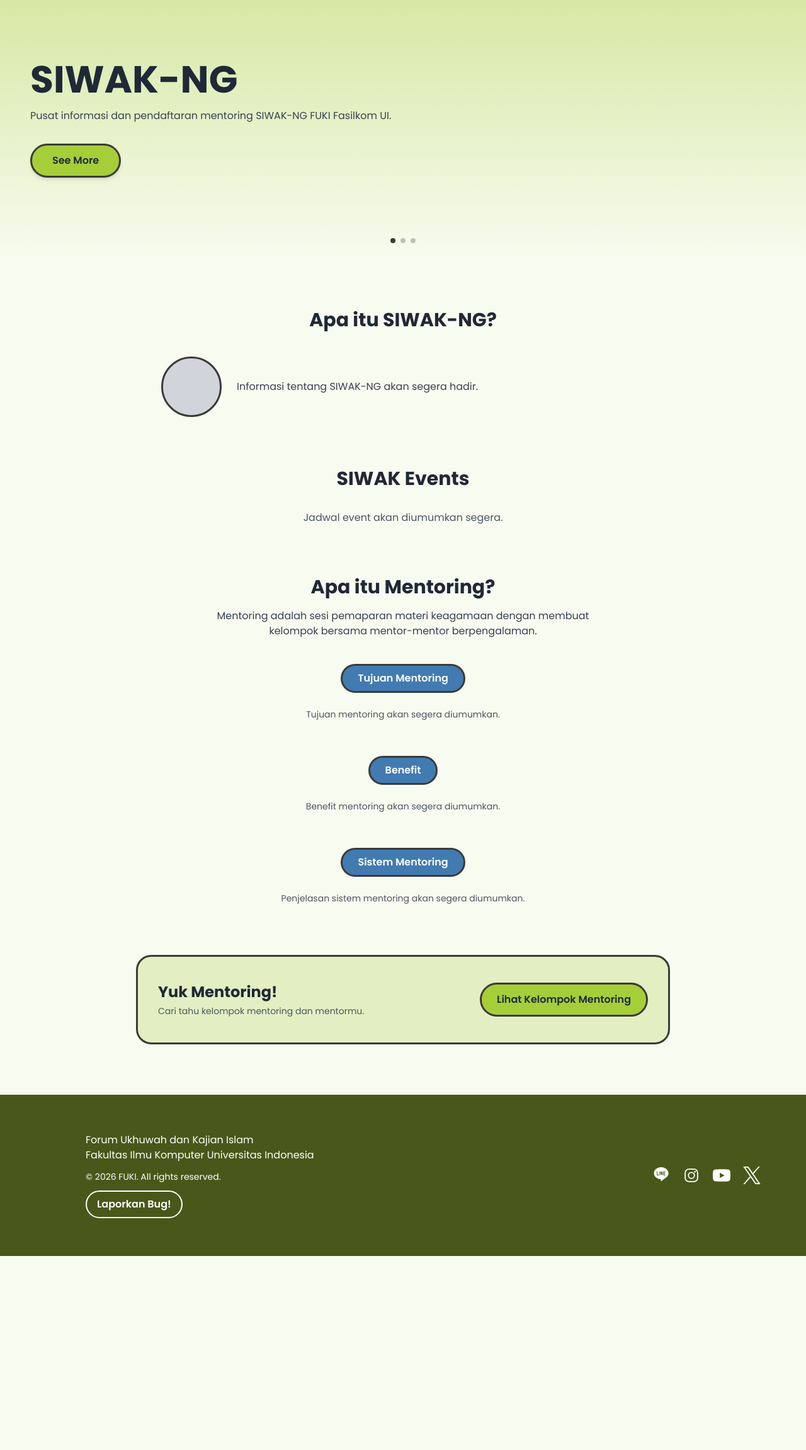
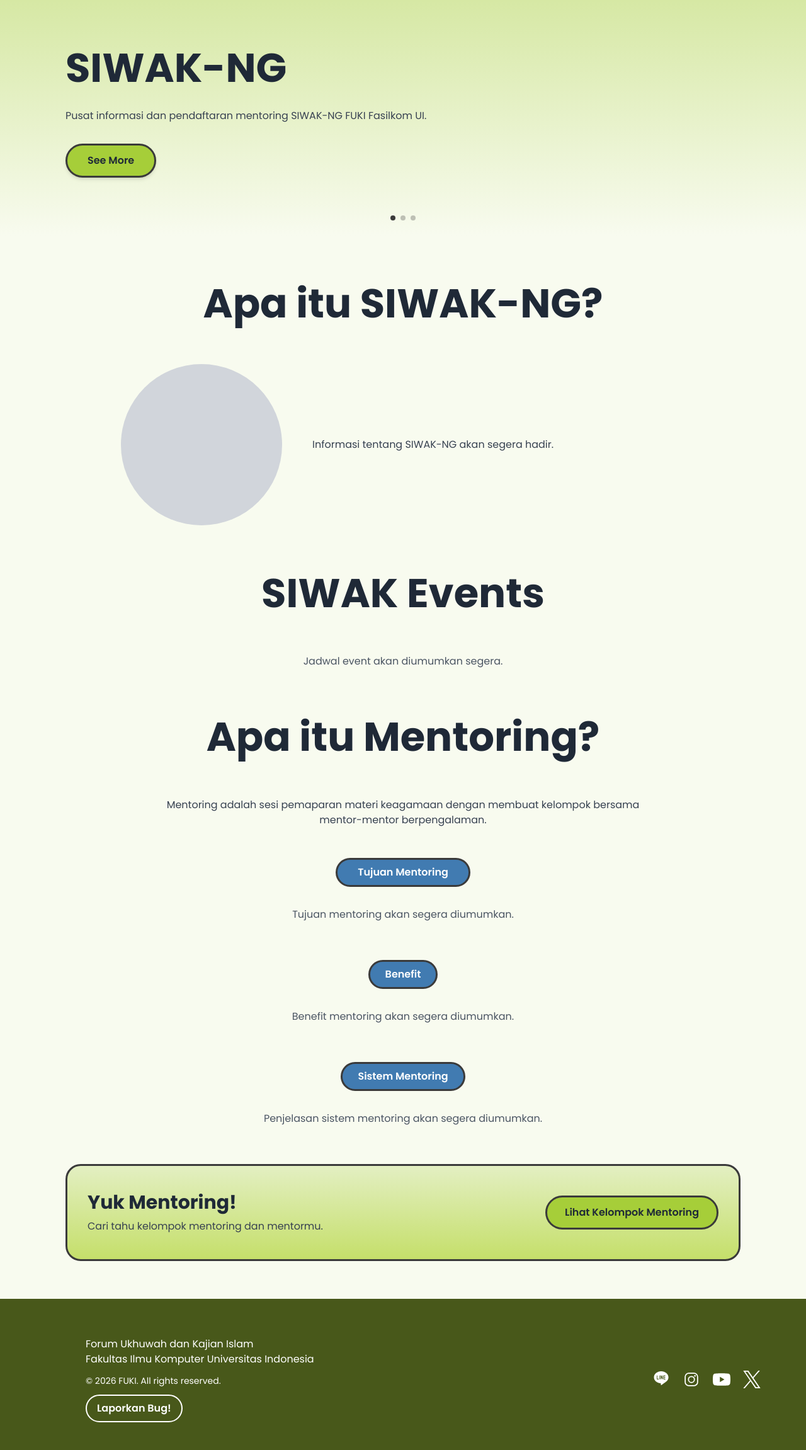
Before and after one commit to FUKI-Fasilkom/web-fuki, a Django app: page /siwak/ in a window 1280 px wide. Shown: the part 65-2367 px from the top of the page at 63% size. Before the commit the page ends 2059 px from the top, so only its background shows below. Run offline with Django 4.2, Linux system fonts and the light colour scheme; data comes from the database, SQL or seed files in the repository; data that the repository does not hold is empty; some libraries are stand-ins or nearby versions.

Commit message:
fix(siwak): sesuaikan font size, spacing, dan ukuran gambar dengan Figma

```diff
--- a/siwak/models.py
+++ b/siwak/models.py
@@ -9,6 +9,7 @@ from django.utils import timezone
 JURUSAN_CHOICES = [
     ("IK", "Ilmu Komputer"),
     ("SI", "Sistem Informasi"),
+    ("KA", "Kecerdasan Artifisial"),
     ("IK-IUP", "Ilmu Komputer (International Undergraduate Program)"),
     ("SI-IUP", "Sistem Informasi (International Undergraduate Program)"),
 ]
--- a/siwak/templates/siwak/landing.html
+++ b/siwak/templates/siwak/landing.html
@@ -8,9 +8,9 @@
 
 <!-- Hero -->
 <div class="relative w-full bg-gradient-to-b from-[#D6E8A4] to-[#F8FBEF] overflow-hidden">
-  <div class="max-w-7xl mx-auto px-6 sm:px-12 py-16 sm:py-24">
-    <h1 class="text-4xl sm:text-6xl font-bold text-gray-800">{{ info.hero_judul }}</h1>
-    <p class="mt-4 max-w-xl text-gray-700 text-sm sm:text-base">
+  <div class="max-w-7xl mx-auto px-6 sm:px-[104px] py-[60px]">
+    <h1 class="text-[36px] sm:text-[64px] font-bold text-gray-800">{{ info.hero_judul }}</h1>
+    <p class="mt-4 max-w-xl text-gray-700 text-base">
       {{ info.hero_deskripsi|default:"Pusat informasi dan pendaftaran mentoring SIWAK-NG FUKI Fasilkom UI." }}
     </p>
     <a href="#apa-itu"
@@ -27,104 +27,152 @@
 </div>
 
 <div class="bg-[#F8FBEF]">
-  <div class="max-w-5xl mx-auto px-6 py-16 sm:py-20">
+  <div class="max-w-7xl mx-auto px-6 sm:px-[104px] py-[60px]">
 
     <!-- Apa itu SIWAK-NG -->
     <section id="apa-itu" class="scroll-mt-20">
-      <h2 class="text-2xl sm:text-3xl font-bold text-gray-800 text-center mb-10">Apa itu SIWAK-NG?</h2>
-      <div class="flex flex-col sm:flex-row items-center gap-6 max-w-3xl mx-auto">
+      <h2 class="text-[36px] sm:text-[64px] font-bold text-gray-800 text-center mb-12">Apa itu SIWAK-NG?</h2>
+      <div class="flex flex-col sm:flex-row items-center gap-12 max-w-4xl mx-auto">
         {% if info.apa_itu_gambar %}
         <img src="{{ info.apa_itu_gambar.url }}" alt="SIWAK-NG"
-             class="w-24 h-24 rounded-full object-cover border-[3px] border-[#3A3A3A] shrink-0">
+             class="w-[256px] h-[256px] rounded-full object-cover shrink-0">
         {% else %}
-        <div class="w-24 h-24 rounded-full bg-gray-300 border-[3px] border-[#3A3A3A] shrink-0"></div>
+        <div class="w-[256px] h-[256px] rounded-full bg-gray-300 shrink-0"></div>
         {% endif %}
-        <p class="text-gray-700 text-sm sm:text-base text-center sm:text-left">
+        <p class="text-gray-700 text-base text-center sm:text-left">
           {{ info.apa_itu_deskripsi|default:"Informasi tentang SIWAK-NG akan segera hadir." }}
         </p>
       </div>
     </section>
 
-    <!-- SIWAK Events -->
-    <section class="mt-20">
-      <h2 class="text-2xl sm:text-3xl font-bold text-gray-800 text-center mb-8">SIWAK Events</h2>
-      <div class="space-y-6 max-w-3xl mx-auto">
+    <!-- SIWAK Events — Accordion -->
+    <section class="mt-[60px]">
+      <h2 class="text-[36px] sm:text-[64px] font-bold text-gray-800 text-center mb-12">SIWAK Events</h2>
+      <div x-data="{ open: null }" class="max-w-4xl mx-auto space-y-4">
         {% for event in events %}
-        <div class="rounded-2xl bg-[#417BB1] border-[3px] border-[#3A3A3A] p-6 sm:p-8 text-white">
-          <p class="font-bold text-xl sm:text-2xl">{{ event.judul }}</p>
-          {% if event.deskripsi %}<p class="mt-1 text-sm opacity-90">{{ event.deskripsi }}</p>{% endif %}
+        <div class="rounded-2xl border-[3px] border-[#3A3A3A] overflow-hidden">
+          <button @click="open = open === {{ forloop.counter0 }} ? null : {{ forloop.counter0 }}"
+                  class="w-full flex items-center justify-between px-6 py-5 bg-[#E8E8E8] hover:bg-[#D8D8D8] transition text-left">
+            <span class="font-bold text-[22px] text-gray-800">{{ event.judul }}</span>
+            <svg class="w-6 h-6 shrink-0 text-gray-700 transition-transform"
+                 :class="open === {{ forloop.counter0 }} ? 'rotate-180' : ''"
+                 fill="none" stroke="currentColor" viewBox="0 0 24 24">
+              <path stroke-linecap="round" stroke-linejoin="round" stroke-width="2" d="M19 9l-7 7-7-7"/>
+            </svg>
+          </button>
+          <div x-show="open === {{ forloop.counter0 }}" x-transition
+               class="bg-[#F0F0F0] px-6 py-5 border-t-[3px] border-[#3A3A3A]">
+            {% if event.deskripsi %}
+            <p class="text-base text-gray-700">{{ event.deskripsi }}</p>
+            {% endif %}
             {% if event.tanggal %}
-          <p class="mt-2 text-sm">
+            <p class="mt-3 text-sm text-gray-600">
               {{ event.tanggal|date:"j F Y" }}{% if event.lokasi %} &middot; {{ event.lokasi }}{% endif %}
             </p>
             {% endif %}
-          {# Tombol RSVP akan ditambahkan kembali setelah fitur auth & RSVP di-merge (PR 2) #}
+          </div>
         </div>
         {% empty %}
-        <p class="text-center text-gray-600">Jadwal event akan diumumkan segera.</p>
+        <p class="text-center text-gray-600 text-base">Jadwal event akan diumumkan segera.</p>
         {% endfor %}
       </div>
     </section>
 
     <!-- Apa itu Mentoring -->
-    <section class="mt-20">
-      <h2 class="text-2xl sm:text-3xl font-bold text-gray-800 text-center mb-4">Apa itu Mentoring?</h2>
-      <p class="text-center text-gray-700 text-sm sm:text-base max-w-2xl mx-auto mb-10">
+    <section class="mt-[60px]">
+      <h2 class="text-[36px] sm:text-[64px] font-bold text-gray-800 text-center mb-12">Apa itu Mentoring?</h2>
+      <p class="text-center text-gray-700 text-base max-w-3xl mx-auto mb-12">
         {{ info.mentoring_deskripsi|default:"Mentoring adalah sesi pemaparan materi keagamaan dengan membuat kelompok bersama mentor-mentor berpengalaman." }}
       </p>
 
-      <div class="flex justify-center mb-6">
-        <span class="px-6 py-2 rounded-full bg-[#417BB1] text-white font-semibold border-[3px] border-[#3A3A3A]">Tujuan Mentoring</span>
+      <!-- Tujuan Mentoring -->
+      <div class="flex justify-center mb-8">
+        <span class="px-8 py-2 rounded-full bg-[#417BB1] text-white font-semibold
+                     border-[3px] border-[#3A3A3A] text-base">
+          Tujuan Mentoring
+        </span>
       </div>
-      <div class="grid sm:grid-cols-2 gap-4 max-w-3xl mx-auto">
+
+      <!-- Daftar Tujuan Mentoring -->
+      <div class="flex flex-col gap-5 max-w-5xl mx-auto">
         {% for tujuan in tujuan_list %}
-        <div class="flex flex-col gap-2">
-          <span class="self-start px-5 py-2 rounded-full bg-white text-gray-800 font-semibold border-[3px] border-[#3A3A3A] text-sm">
+
+        <div class="grid grid-cols-1 sm:grid-cols-4 gap-4 sm:gap-5">
+
+          <!-- Label Tujuan -->
+          <div class="sm:col-span-1 min-h-[85px]
+                      flex items-center justify-center
+                      px-5 py-4
+                      rounded-[28px]
+                      bg-[#F6FAEB]
+                      border-[3px] border-[#3A3A3A]
+                      shadow-[0_8px_18px_rgba(58,58,58,0.15)]">
+            <span class="font-bold text-base text-gray-800 text-center">
               {{ tujuan.judul }}
             </span>
-          <p class="rounded-2xl bg-[#E3EFC2] border-[3px] border-[#3A3A3A] px-5 py-4 text-sm text-gray-700">
+          </div>
+
+          <!-- Isi Tujuan -->
+          <div class="sm:col-span-3 min-h-[85px]
+                      flex items-center justify-center
+                      px-6 sm:px-8 py-5
+                      rounded-[28px]
+                      bg-[#F6FAEB]
+                      border-[3px] border-[#3A3A3A]
+                      shadow-[0_8px_18px_rgba(58,58,58,0.15)]">
+            <p class="text-base text-gray-700 text-center leading-relaxed">
               {{ tujuan.deskripsi }}
             </p>
           </div>
+
+        </div>
+
         {% empty %}
-        <p class="col-span-2 text-center text-gray-600 text-sm">Tujuan mentoring akan segera diumumkan.</p>
+        <p class="text-center text-gray-600 text-base">
+          Tujuan mentoring akan segera diumumkan.
+        </p>
         {% endfor %}
       </div>
 
-      <div class="flex justify-center mt-14 mb-6">
-        <span class="px-6 py-2 rounded-full bg-[#417BB1] text-white font-semibold border-[3px] border-[#3A3A3A]">Benefit</span>
+      <!-- Benefit -->
+      <div class="flex justify-center mt-[60px] mb-8">
+        <span class="px-6 py-2 rounded-full bg-[#417BB1] text-white font-semibold border-[3px] border-[#3A3A3A] text-base">Benefit</span>
       </div>
-      <div class="grid sm:grid-cols-2 gap-4 max-w-3xl mx-auto">
+
+      <div class="grid sm:grid-cols-2 gap-6 max-w-4xl mx-auto">
         {% for benefit in benefit_list %}
-        <div class="rounded-2xl bg-white border-[3px] border-[#3A3A3A] p-5 text-center">
-          <span class="inline-block px-5 py-2 mb-3 rounded-full bg-[#A6CE39] text-gray-800 font-semibold border-[3px] border-[#3A3A3A] text-sm">
+        <div class="flex flex-col gap-2">
+          {# Label LUAR — bukan di dalam kotak #}
+          <span class="self-stretch text-center px-5 py-3 rounded-2xl bg-[#A6CE39] text-gray-800 font-bold border-[3px] border-[#3A3A3A] text-base">
             {{ benefit.judul }}
           </span>
-          <p class="text-sm text-gray-700">{{ benefit.deskripsi }}</p>
+          <div class="rounded-2xl bg-[#F6FAEB] border-[3px] border-[#3A3A3A] p-5 flex-1">
+            <p class="text-base text-gray-700 text-center">{{ benefit.deskripsi }}</p>
+          </div>
         </div>
         {% empty %}
-        <p class="col-span-2 text-center text-gray-600 text-sm">Benefit mentoring akan segera diumumkan.</p>
+        <p class="col-span-2 text-center text-gray-600 text-base">Benefit mentoring akan segera diumumkan.</p>
         {% endfor %}
       </div>
 
-      <div class="flex justify-center mt-14 mb-6">
-        <span class="px-6 py-2 rounded-full bg-[#417BB1] text-white font-semibold border-[3px] border-[#3A3A3A]">Sistem Mentoring</span>
+      <!-- Sistem Mentoring -->
+      <div class="flex justify-center mt-[60px] mb-8">
+        <span class="px-6 py-2 rounded-full bg-[#417BB1] text-white font-semibold border-[3px] border-[#3A3A3A] text-base">Sistem Mentoring</span>
       </div>
-
       {% if sistem_list %}
-      <!-- Desktop: grid -->
       <div class="hidden md:grid md:grid-cols-3 gap-4 max-w-4xl mx-auto">
         {% for sistem in sistem_list %}
-        <div class="rounded-2xl bg-white border-[3px] border-[#3A3A3A] p-5 text-sm text-gray-700 text-center">
+        <div class="rounded-2xl bg-[#F6FAEB] border-[3px] border-[#3A3A3A]
+                    p-5 text-base text-gray-700 text-center">
           {{ sistem.deskripsi }}
         </div>
         {% endfor %}
       </div>
-      <!-- Mobile: simple carousel -->
-      <div x-data="{ slide: 0, total: {{ sistem_list|length }} }" class="md:hidden max-w-sm mx-auto">
+      <div x-data="{ slide: 0 }" class="md:hidden max-w-sm mx-auto">
         {% for sistem in sistem_list %}
         <div x-show="slide === {{ forloop.counter0 }}"
-             class="rounded-2xl bg-white border-[3px] border-[#3A3A3A] p-5 text-sm text-gray-700 text-center">
+             class="rounded-2xl bg-[#F6FAEB] border-[3px] border-[#3A3A3A]
+                    p-5 text-base text-gray-700 text-center">
           {{ sistem.deskripsi }}
         </div>
         {% endfor %}
@@ -137,20 +185,24 @@
         </div>
       </div>
       {% else %}
-      <p class="text-center text-gray-600 text-sm">Penjelasan sistem mentoring akan segera diumumkan.</p>
+      <p class="text-center text-gray-600 text-base">Penjelasan sistem mentoring akan segera diumumkan.</p>
       {% endif %}
     </section>
 
-    <!-- Galeri -->
+    <!-- Galeri: max 3 foto, layout grid benar -->
     {% if galeri_list %}
-    <section class="mt-20">
-      <h2 class="text-2xl sm:text-3xl font-bold text-gray-800 text-center mb-2">Galeri</h2>
-      <p class="text-center text-gray-600 text-sm mb-8">Dokumentasi kegiatan SIWAK-NG.</p>
-      <div class="grid grid-cols-3 grid-rows-2 gap-2 h-[320px] max-w-3xl mx-auto">
-        {% for foto in galeri_list %}
+    <section class="mt-[60px]">
+      <h2 class="text-[36px] sm:text-[64px] font-bold text-gray-800 text-center mb-4">Galeri</h2>
+      <p class="text-center text-gray-600 text-base mb-12">Dokumentasi kegiatan SIWAK-NG.</p>
+      <div class="grid grid-cols-3 grid-rows-2 gap-2 max-w-4xl mx-auto h-[400px]">
+        {% for foto in galeri_list|slice:":3" %}
+        {% if forloop.first %}
         <img src="{{ foto.gambar.url }}" alt="{{ foto.caption }}"
-             class="w-full h-full object-cover rounded-xl
-                    {% if forloop.first %}col-span-2 row-span-2{% endif %}">
+             class="col-span-2 row-span-2 w-full h-full object-cover rounded-xl">
+        {% else %}
+        <img src="{{ foto.gambar.url }}" alt="{{ foto.caption }}"
+             class="col-start-3 w-full h-full object-cover rounded-xl">
+        {% endif %}
         {% endfor %}
       </div>
     </section>
@@ -158,8 +210,8 @@
 
     <!-- Ketua SIWAK-NG -->
     {% if ketua_list %}
-    <section class="mt-20">
-      <h2 class="text-2xl sm:text-3xl font-bold text-gray-800 text-center mb-8">Ketua SIWAK-NG dari Tahun ke Tahun</h2>
+    <section class="mt-[60px]">
+      <h2 class="text-[36px] sm:text-[64px] font-bold text-gray-800 text-center mb-12">Ketua SIWAK-NG dari Tahun ke Tahun</h2>
       <div class="flex gap-4 overflow-x-auto pb-4 snap-x snap-mandatory px-2">
         {% for ketua in ketua_list %}
         <div class="snap-center shrink-0 w-40 rounded-2xl bg-white border-[3px] border-[#3A3A3A] p-4 text-center">
@@ -168,8 +220,8 @@
           {% else %}
           <div class="w-full h-32 bg-gray-300 rounded-xl mb-3"></div>
           {% endif %}
-          <p class="font-semibold text-sm text-gray-800">{{ ketua.nama }}</p>
-          <p class="text-xs text-gray-600">{{ ketua.tahun }}</p>
+          <p class="font-semibold text-base text-gray-800">{{ ketua.nama }}</p>
+          <p class="text-sm text-gray-600">{{ ketua.tahun }}</p>
         </div>
         {% endfor %}
       </div>
@@ -178,32 +230,31 @@
 
     <!-- Kalender / Timeline -->
     {% if timeline_list %}
-    <section class="mt-20">
-      <h2 class="text-2xl sm:text-3xl font-bold text-gray-800 text-center mb-10">Kalender</h2>
-      <div class="relative max-w-3xl mx-auto">
+    <section class="mt-[60px]">
+      <h2 class="text-[36px] sm:text-[64px] font-bold text-gray-800 text-center mb-12">Kalender</h2>
+      <div class="relative max-w-4xl mx-auto">
         <div class="absolute left-1/2 top-0 bottom-0 w-[3px] bg-[#417BB1] -translate-x-1/2"></div>
         <div class="flex flex-col gap-8">
           {% for item in timeline_list %}
           <div class="relative flex items-center gap-4 {% cycle '' 'flex-row-reverse' %}">
             <div class="w-1/2 {% cycle 'text-right pr-6' 'text-left pl-6' %}">
-              <span class="inline-block px-4 py-1.5 rounded-full bg-white border-[3px] border-[#3A3A3A] text-sm font-semibold text-gray-800">
+              <span class="inline-block px-4 py-1.5 rounded-full bg-white border-[3px] border-[#3A3A3A] text-base font-semibold text-gray-800">
                 {{ item.tanggal_mulai|date:"j F Y" }}
               </span>
             </div>
             <div class="absolute left-1/2 -translate-x-1/2 w-4 h-4 rounded-full border-[3px] border-[#3A3A3A]
-                        {% if item.status == 'completed' %}bg-[#A6CE39]{% elif item.status == 'ongoing' %}bg-[#417BB1]{% else %}bg-white{% endif %}"></div>
+                        {% if item.status == 'completed' %}bg-[#A6CE39]{% elif item.status == 'ongoing' %}bg-[#417BB1]{% else %}bg-white{% endif %}">
+            </div>
             <div class="w-1/2 {% cycle 'text-left pl-6' 'text-right pr-6' %}">
               <div class="inline-block text-left rounded-2xl bg-[#E3EFC2] border-[3px] border-[#3A3A3A] px-4 py-3 max-w-xs">
-                <div class="flex items-center gap-2 mb-1">
-                  <span class="text-xs font-bold px-2 py-0.5 rounded-full
+                <span class="text-sm font-bold px-2 py-0.5 rounded-full
                             {% if item.status == 'completed' %}bg-[#A6CE39] text-gray-800
                             {% elif item.status == 'ongoing' %}bg-[#417BB1] text-white
                             {% else %}bg-white text-gray-800 border border-[#3A3A3A]{% endif %}">
                   {{ item.status_label }}
                 </span>
-                </div>
-                <p class="font-semibold text-sm text-gray-800">{{ item.judul }}</p>
-                {% if item.deskripsi %}<p class="text-xs text-gray-600 mt-1">{{ item.deskripsi }}</p>{% endif %}
+                <p class="font-semibold text-base text-gray-800 mt-1">{{ item.judul }}</p>
+                {% if item.deskripsi %}<p class="text-sm text-gray-600 mt-1">{{ item.deskripsi }}</p>{% endif %}
               </div>
             </div>
           </div>
@@ -213,23 +264,25 @@
     </section>
     {% endif %}
 
-    <!-- FAQ -->
+    <!-- FAQ: closed=hijau, open=krem -->
     {% if faq_list %}
-    <section class="mt-20">
-      <h2 class="text-2xl sm:text-3xl font-bold text-gray-800 text-center mb-8">FAQ Mentoring</h2>
-      <div x-data="{ open: null }" class="max-w-2xl mx-auto space-y-3">
+    <section class="mt-[60px]">
+      <h2 class="text-[36px] sm:text-[64px] font-bold text-gray-800 text-center mb-12">FAQ Mentoring</h2>
+      <div x-data="{ open: null }" class="max-w-4xl mx-auto space-y-3">
         {% for faq in faq_list %}
         <div class="rounded-2xl border-[3px] border-[#3A3A3A] overflow-hidden">
           <button @click="open = open === {{ forloop.counter0 }} ? null : {{ forloop.counter0 }}"
-                  :class="open === {{ forloop.counter0 }} ? 'bg-[#A6CE39]' : 'bg-[#F6FAEB]'"
-                  class="w-full flex items-center justify-between px-5 py-4 font-semibold text-gray-800 text-left transition">
+                  :class="open === {{ forloop.counter0 }} ? 'bg-[#F6FAEB]' : 'bg-[#A6CE39]'"
+                  class="w-full flex items-center justify-between px-5 py-4 font-semibold text-gray-800 text-left transition text-base">
             <span>{{ faq.pertanyaan }}</span>
-            <svg class="w-5 h-5 shrink-0 transition-transform" :class="open === {{ forloop.counter0 }} ? 'rotate-180' : ''"
+            <svg class="w-5 h-5 shrink-0 transition-transform"
+                 :class="open === {{ forloop.counter0 }} ? 'rotate-180' : ''"
                  fill="none" stroke="currentColor" viewBox="0 0 24 24">
               <path stroke-linecap="round" stroke-linejoin="round" stroke-width="2" d="M19 9l-7 7-7-7"/>
             </svg>
           </button>
-          <div x-show="open === {{ forloop.counter0 }}" x-transition class="bg-[#F6FAEB] px-5 py-4 text-sm text-gray-700">
+          <div x-show="open === {{ forloop.counter0 }}" x-transition
+               class="bg-[#F6FAEB] px-5 py-4 text-base text-gray-700 border-t-[3px] border-[#3A3A3A]">
             {{ faq.jawaban }}
           </div>
         </div>
@@ -240,18 +293,24 @@
 
   </div>
 
-  <!-- CTA -->
-  <div class="max-w-4xl mx-auto px-6 pb-20">
-    <div class="rounded-3xl bg-[#E3EFC2] border-[3px] border-[#3A3A3A] px-8 py-10 flex flex-col sm:flex-row items-center justify-between gap-6">
-      <div class="text-center sm:text-left">
-        <h3 class="text-xl sm:text-2xl font-bold text-gray-800">Yuk Mentoring!</h3>
-        <p class="text-sm text-gray-600 mt-1">Cari tahu kelompok mentoring dan mentormu.</p>
+  <!-- CTA Yuk Mentoring -->
+  <div class="max-w-7xl mx-auto px-6 sm:px-[104px] pb-[60px]">
+    <div class="rounded-3xl border-[3px] border-[#3A3A3A] px-8 py-10
+                bg-gradient-to-b from-[#E3EFC2] to-[#C5DF6A]">
+      <div class="flex flex-col sm:flex-row items-center justify-between gap-6">
+        <div>
+          <h3 class="text-2xl sm:text-3xl font-bold text-gray-800">Yuk Mentoring!</h3>
+          <p class="text-base text-gray-700 mt-2 max-w-sm">
+            Cari tahu kelompok mentoring dan mentormu.
+          </p>
         </div>
         <a href="{{ info.cta_mentoring_link|default:'/siwak/kelompok/' }}"
-         class="shrink-0 px-6 py-3 rounded-full bg-[#A6CE39] text-gray-800 font-semibold border-[3px] border-[#3A3A3A] hover:bg-[#94ba2f] transition">
+           class="shrink-0 px-7 py-3 rounded-full bg-[#A6CE39] text-gray-800 font-semibold
+                  border-[3px] border-[#3A3A3A] hover:bg-[#94ba2f] transition text-base whitespace-nowrap">
           Lihat Kelompok Mentoring
         </a>
       </div>
     </div>
   </div>
+</div>
 {% endblock %}
```
Lines whose indentation alone changed are shown as unchanged.
